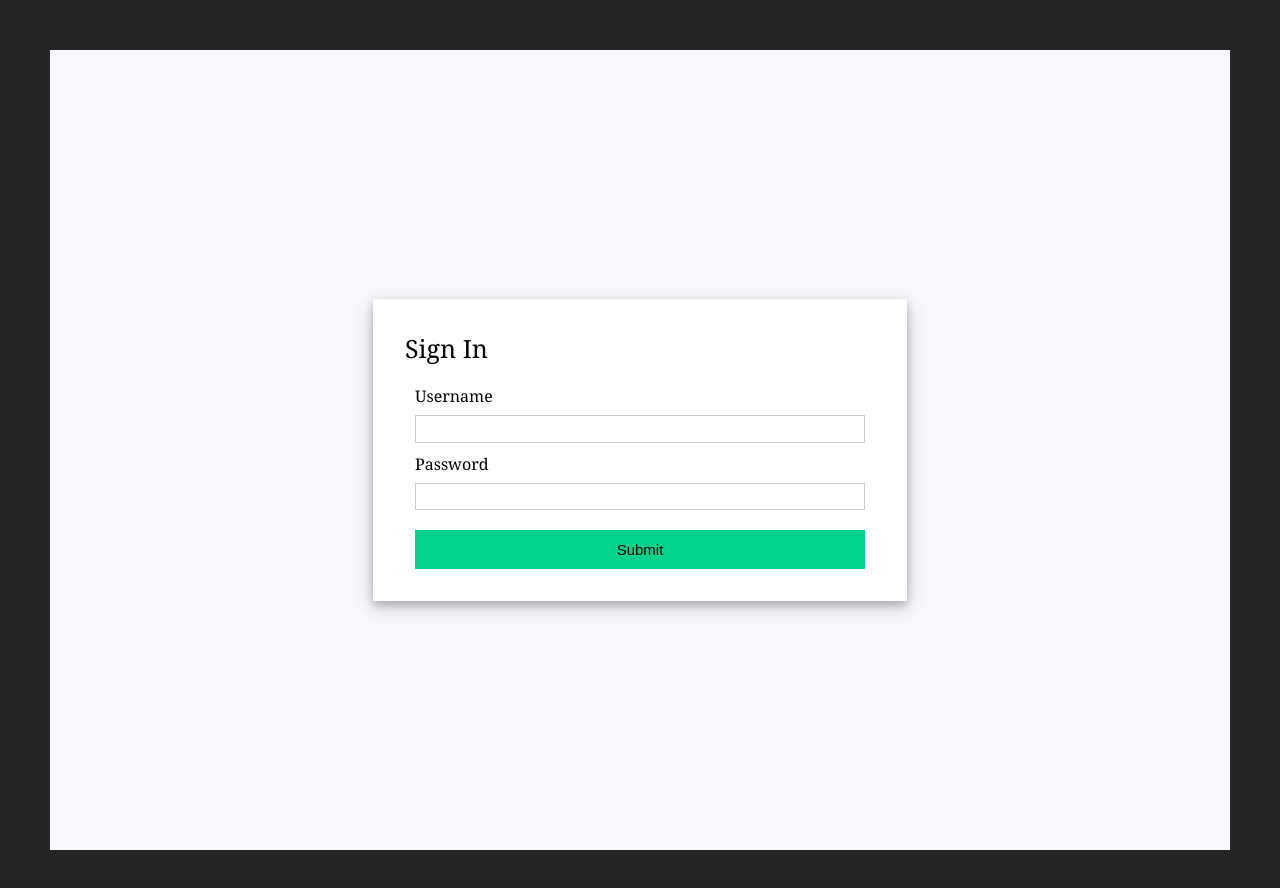
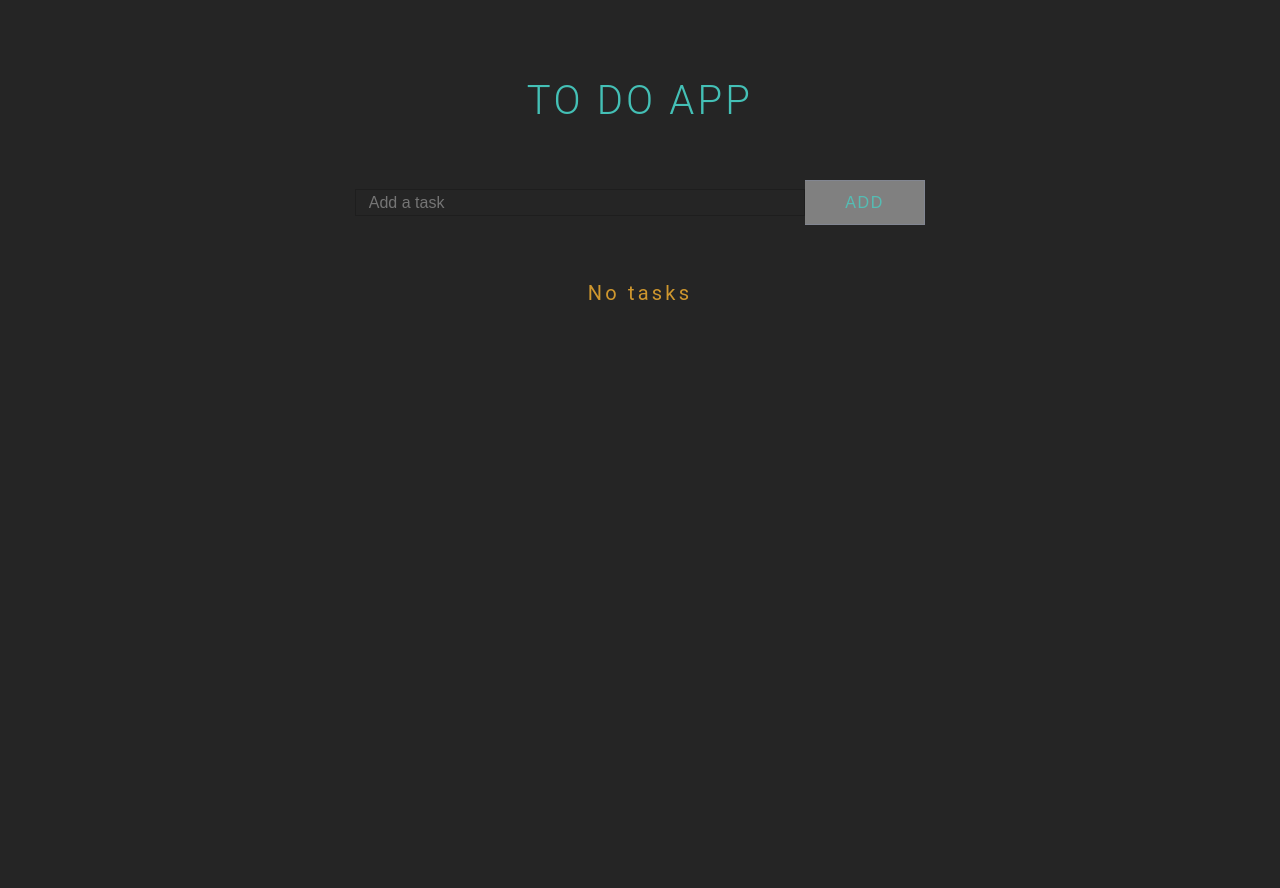
Before and after one commit to Akanksha-Yadav/todoapp-fe, a React (Create React App) app in the folder front_end/todolist/: page /app in a window 1280 px wide. Shown: the top 888 px of the page. After the commit the page ends 800 px from the top, so only its background shows below. Built offline with nearby package versions, Linux system fonts and the light colour scheme.

Commit message:
navigation from login to ToDo

```diff
--- a/front_end/todolist/package.json
+++ b/front_end/todolist/package.json
@@ -34,5 +34,8 @@
       "last 1 firefox version",
       "last 1 safari version"
     ]
+  },
+  "devDependencies": {
+    "react-router-dom": "^6.11.2"
   }
 }
--- a/front_end/todolist/src/App.css
+++ b/front_end/todolist/src/App.css
@@ -119,3 +119,7 @@ li:last-child {
   color: #cf972e;
   letter-spacing: 0.2rem;
 }
+
+.link{
+  color:white;
+}
--- a/front_end/todolist/src/index.js
+++ b/front_end/todolist/src/index.js
@@ -1,14 +1,16 @@
 import React from 'react';
 import ReactDOM from 'react-dom/client';
+import { BrowserRouter, Routes, Route } from "react-router-dom";
 import './index.css';
 import App from './App';
 import reportWebVitals from './reportWebVitals';
 import Login from './login';
+import RouterApp from './routerApp';
 
 const root = ReactDOM.createRoot(document.getElementById('root'));
 root.render(
   <React.StrictMode>
-    <Login />
+    <RouterApp></RouterApp>
   </React.StrictMode>
 );
 
--- a/front_end/todolist/src/login.js
+++ b/front_end/todolist/src/login.js
@@ -1,11 +1,15 @@
 import React, { useState } from "react";
 import ReactDOM from "react-dom";
 
+import { Outlet, Link } from "react-router-dom";
 import "./login.css";
 import App from "./App";
+import { useNavigate } from "react-router-dom";
 
 function Login() {
   // React States
+  const navigate = useNavigate();
+
   const [errorUname, setErrorUname] = useState("");
   const [errorPass, setErrorPass] = useState("");
   const [isSubmitted, setIsSubmitted] = useState(false);
@@ -24,7 +28,9 @@ function Login() {
   ];
 
   const handleSubmit = (event) => {
+
     //Prevent page reload
+    var isLoggedIn = false;
     setErrorPass("");
     setErrorUname("");
     event.preventDefault();
@@ -32,6 +38,7 @@ function Login() {
      {
         if(pass===database[0].password)
         {
+          isLoggedIn = true;
           setIsSubmitted(true);
         }
         else
@@ -43,6 +50,7 @@ function Login() {
      {
         if(pass===database[1].password)
         {
+          isLoggedIn = true;
           setIsSubmitted(true);
         }
         else
@@ -53,6 +61,10 @@ function Login() {
      else
      {
             setErrorUname("invalid username")
+     }
+
+     if (isLoggedIn) {
+      navigate("/app")
      }
   };
 
@@ -76,14 +88,12 @@ function Login() {
         </div>
         <div className="button-container">
           <input type="submit" />
+          <button >sign up</button>
         </div>
       </form>
     </div>
   );
 
-  if (isSubmitted) {
-    return <App></App>
-  } else {
     return (
         <div className="app">
           <div className="login-form">
@@ -92,7 +102,7 @@ function Login() {
           </div>
         </div>
     );
-  }
+
 }
 
 export default Login;
--- /dev/null
+++ b/front_end/todolist/src/navigation.js
@@ -0,0 +1,23 @@
+import { Outlet, Link } from "react-router-dom";
+import './App.css';
+function Navigation() {
+  return (
+    <>
+      <nav  classname="link">
+        <ul>
+
+          <li >
+            <Link to="/login"  class="link">Login</Link>
+          </li>
+          <li>
+            <Link to="/app"  class="link" >To do app</Link>
+          </li>
+        </ul>
+      </nav>
+
+      <Outlet />
+    </>
+  )
+};
+
+export default Navigation;
--- /dev/null
+++ b/front_end/todolist/src/routerApp.js
@@ -0,0 +1,37 @@
+import './App.css';
+import { useState } from "react";
+import ToDoList from './toDoList';
+import ToDoInput from './toDoInput';
+import { BrowserRouter, Route, Routes } from 'react-router-dom';
+import Login from './login';
+import App from './App';
+import Navigation from './navigation';
+
+function RouterApp() {
+  const [todo, setTodo] = useState("");
+  const [toDoList,setToDoList] = useState([]);
+  const [id, setId] = useState(0);
+
+  function addTODO() {
+    if (todo !== "") {
+      toDoList.push([id, todo]);
+      setToDoList(toDoList)
+      setId(id + 1)
+    }
+    setTodo("")
+  }
+
+  return (
+      <BrowserRouter>
+        <Routes>
+
+            <Route path="/" element={<Navigation></Navigation>} />
+            <Route index element={<Navigation></Navigation>} />
+            <Route path="login" element={<Login/>}/>
+            <Route path="app" element={<App />} />
+        </Routes>
+      </BrowserRouter>
+  );
+}
+
+export default RouterApp;
```
Also changed, not shown: 1 other file (tests, documents, lock files or other folders).
